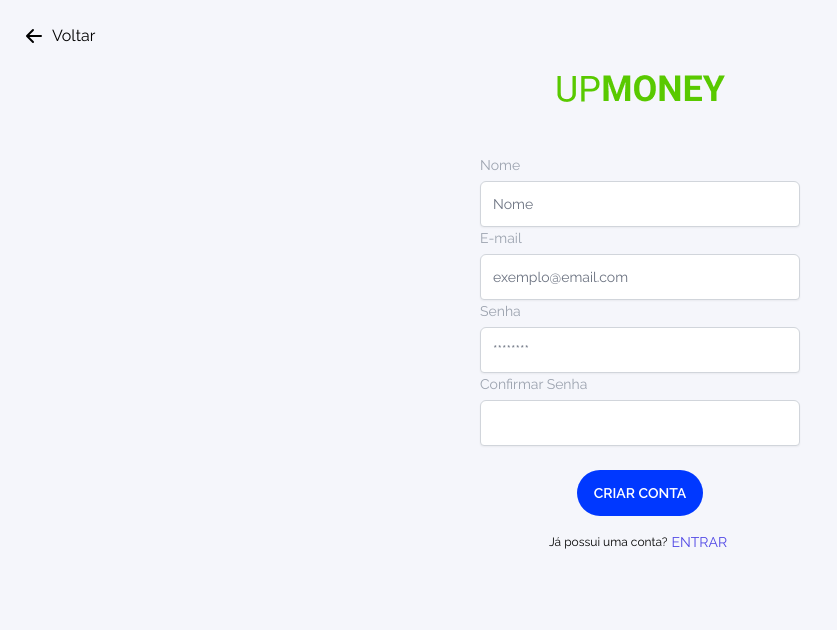
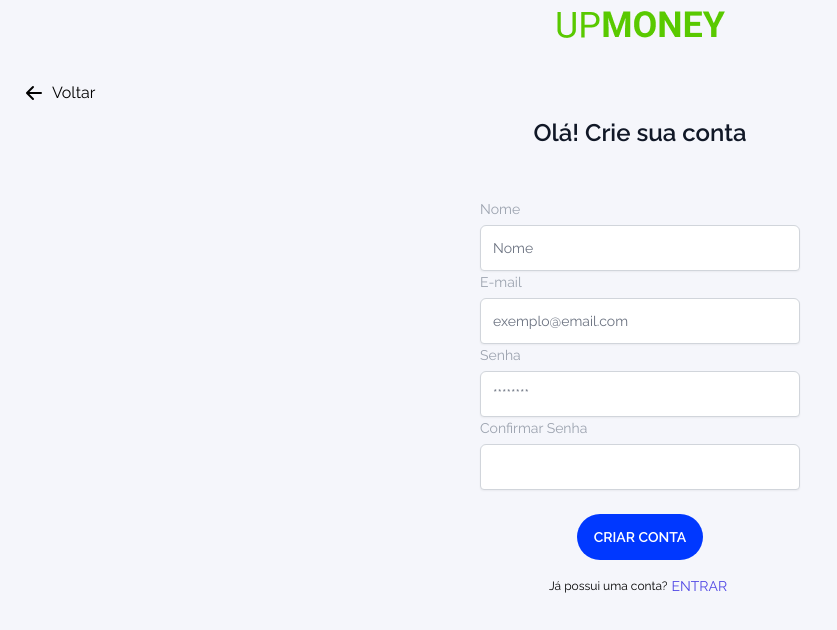
Before and after one commit to dpedersoli/desafio-chefao, a React (Vite) app in the folder desafiochefao/: page /register in a window 1280 px wide. Shown: the top 630 px of the page, without its empty margins (0-837 px from the left). Built offline with nearby package versions, Linux system fonts and the light colour scheme.

Commit message:
style: position changed

```diff
--- a/desafiochefao/src/pages/Register.tsx
+++ b/desafiochefao/src/pages/Register.tsx
@@ -1,4 +1,4 @@
-import Logo from "../components/Logo";
+import Logo from "../components/logo";
 import Input from "../components/Input";
 import Button from "../components/Button";
 import HeaderArrow from "../components/HeaderArrow";
@@ -40,9 +40,10 @@ const Register = () => {
 
   return (
     <div>
+      <Logo />
       <HeaderArrow link="/login" />
+      <p className="text-center text-2xl font-semibold text-gray-900 mt-3">Olá! Crie sua conta</p>
       <div className="min-h-screen flex flex-col items-center p-4">
-        <Logo />
         <div className="w-96 max-w-full flex items-center justify-center pb-12 px-4 sm:px-6 lg:px-8">
           <div className="w-full space-y-8 flex flex-col">
             <form className="mt-8 space-y-6 w-full" onSubmit={handleSubmit}>
```
